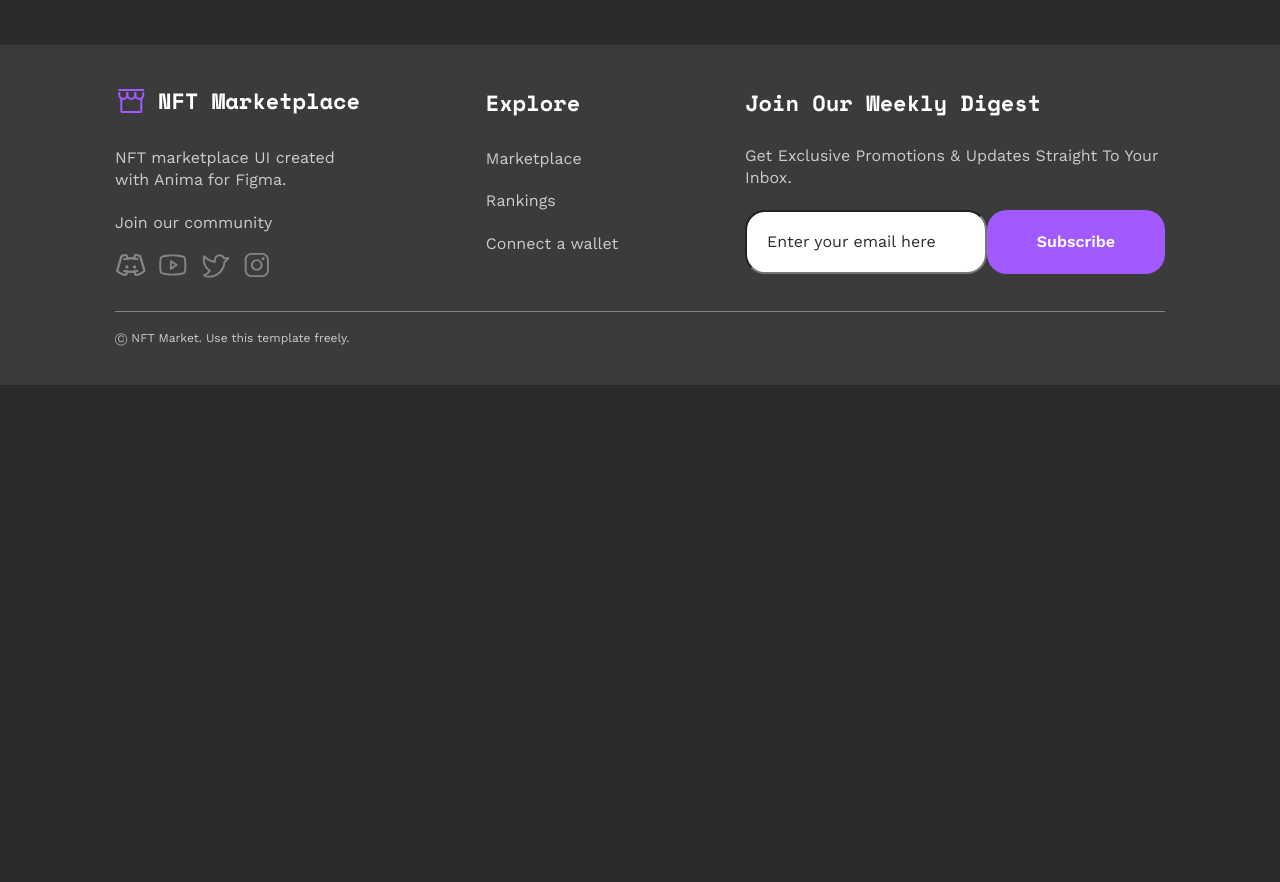
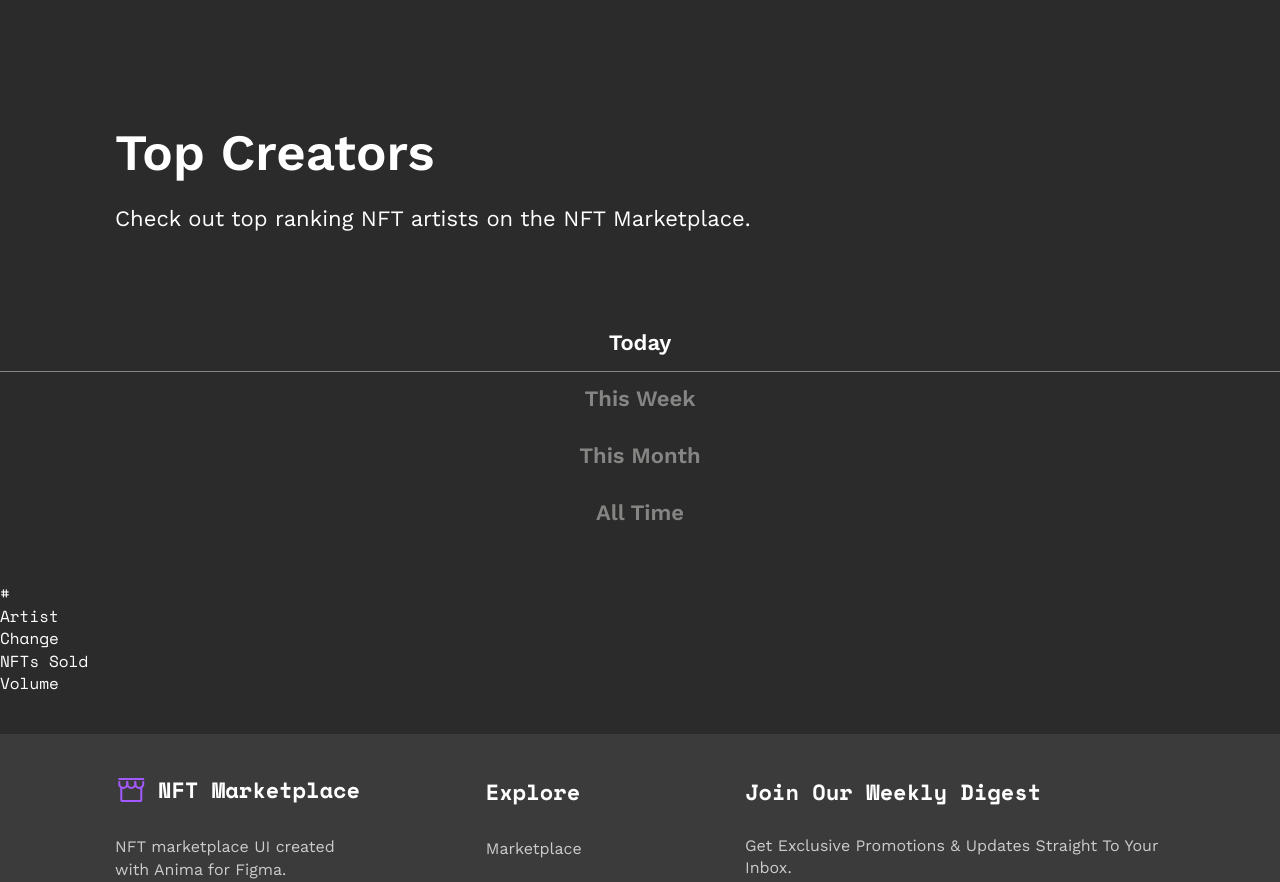
Before and after one commit to progdidi/nft, a React (Create React App) app: page / in a window 1280 px wide. Shown: the part 3600-4482 px from the top of the page. Before the commit the page ends 3985 px from the top, so only its background shows below. Built offline with nearby package versions, Linux system fonts and the light colour scheme.

Commit message:
feat: feat rankingsPage

```diff
--- /dev/null
+++ b/src/pages/RankingsPage/RankingsItem/RankingsItem.jsx
@@ -0,0 +1,7 @@
+const RankingsItem = () => {
+    return (
+        <div className="rankings-item"></div>
+    )
+}
+
+export default RankingsItem;
--- a/src/pages/RankingsPage/RankingsPage.jsx
+++ b/src/pages/RankingsPage/RankingsPage.jsx
@@ -1,8 +1,37 @@
 import './rankingsPage.scss';
+import RankingsItem from './RankingsItem/RankingsItem';
 
 const RankingsPage = () => {
     return (
         <>
+            <section className="rankings__header page__header">
+                <div className="container">
+                    <h2 className="rankings__header-title page__title">Top Creators</h2>
+
+                    <p className="rankings__header-text">Check out top ranking NFT artists on the NFT Marketplace.</p>
+                </div>
+            </section>
+
+            <div className="rankings__info">
+                <div className="rankings__buttons">
+                    <button className="rankings__btn active tab-btn">Today</button>
+                    <button className="rankings__btn tab-btn">This Week</button>
+                    <button className="rankings__btn tab-btn">This Month</button>
+                    <button className="rankings__btn tab-btn">All Time</button>
+                </div>
+
+                <div className="rankings__items">
+                    <div className="rankings__header">
+                        <div className="rankings__item">#</div>
+                        <div className="rankings__item">Artist</div>
+                        <div className="rankings__item">Change</div>
+                        <div className="rankings__item">NFTs Sold</div>
+                        <div className="rankings__item">Volume</div>
+                    </div>
+                    <RankingsItem/>
+                </div>
+
+            </div>
         </>
      );
 }
--- a/src/pages/RankingsPage/rankingsPage.scss
+++ b/src/pages/RankingsPage/rankingsPage.scss
@@ -0,0 +1,11 @@
+.rankings__header {
+    &-title {
+        margin-bottom: 20px;
+    }
+}
+
+.rankings__info {
+    .rankings__items {
+        padding: 40px 0;
+    }
+}
--- a/src/style/style.scss
+++ b/src/style/style.scss
@@ -45,6 +45,32 @@ button {
     margin-bottom: 10px;
 }
 
+.page__header {
+    padding: 80px 0;
+    p {
+        font-family: var(--second-font);
+        font-size: 22px;
+        line-height: 160%;
+    }
+}
+
+.tab-btn {
+    font-family: var(--second-font);
+    font-weight: 600;
+    font-size: 22px;
+    line-height: 140%;
+    text-transform: capitalize;
+    text-align: center;
+    color: var(--gray-color);
+    width: 100%;
+    border-bottom: 2px solid transparent;
+    padding: 12px 0;
+    &.active {
+        color: var(--text-color);
+        border-bottom: 1px solid var(--gray-color);
+    }
+}
+
 .page__title {
     font-family: var(--second-font);
     font-weight: 600;
```
Also changed, not shown: src/pages/RankingsPage/RankingsItem/rankingsItem.scss (added).
